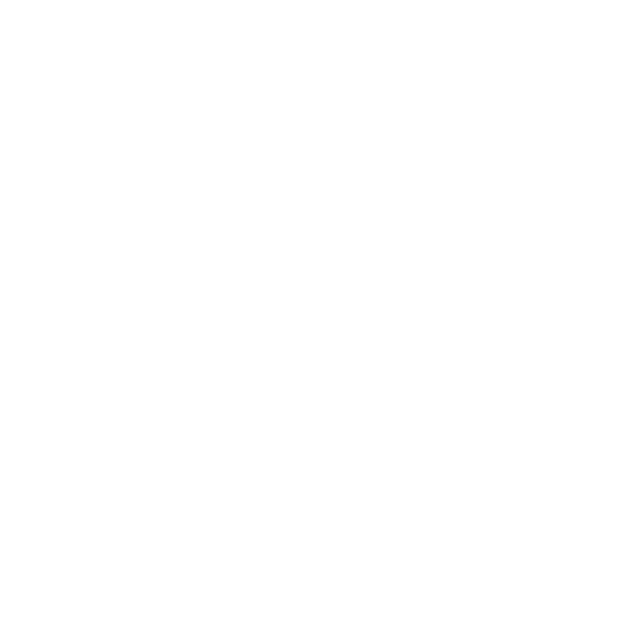
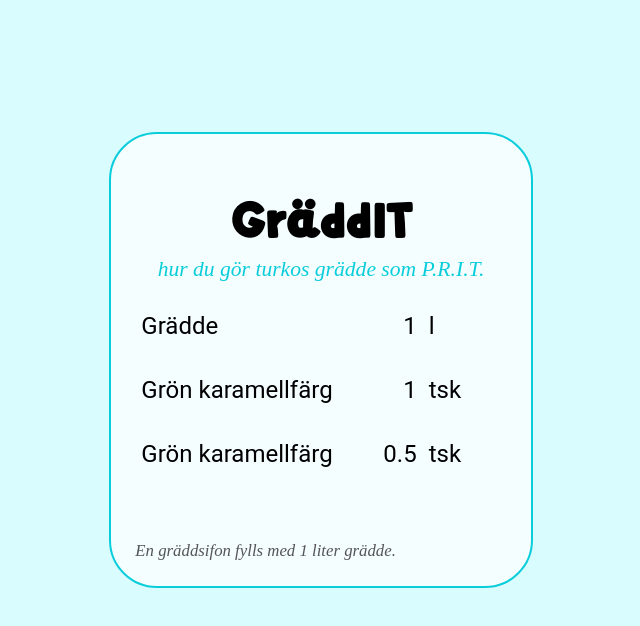
Before and after one commit to olillin/GraddIT, a website: page public/index.html in a window 1280 px wide. Shown: the whole page, without its empty margins (319-959 px from the left). Drawn offline with Linux system fonts and the light colour scheme.

Commit message:
Add page content

```diff
--- a/public/app.js
+++ b/public/app.js
@@ -0,0 +1,30 @@
+/** @type {HTMLInputElement} */
+const gradde = document.getElementById('gradde')
+/** @type {HTMLInputElement} */
+const bla = document.getElementById('bla')
+/** @type {HTMLInputElement} */
+const gron = document.getElementById('gron')
+
+const ratios = {
+    gradde: 1,
+    bla: 1,
+    gron: 0.5,
+}
+
+gradde?.addEventListener('change', e => {
+    const value = e.currentTarget.value
+    bla.value = ratios.bla * value / ratios.gradde
+    gron.value = ratios.gron * value / ratios.gradde
+})
+bla?.addEventListener('change', e => {
+    const value = e.currentTarget.value
+    gradde.value = ratios.gradde * value / ratios.bla
+    gron.value = ratios.gron * value / ratios.bla
+})
+gron?.addEventListener('change', e => {
+    const value = e.currentTarget.value
+    gradde.value = ratios.gradde * value / ratios.gron
+    bla.value = ratios.bla * value / ratios.gron
+})
+
+gradde.dispatchEvent(new Event('change'))
--- a/public/index.html
+++ b/public/index.html
@@ -7,16 +7,31 @@
     <meta name="viewport" content="width=device-width, initial-scale=1.0">
     <title>Turkos Grädde</title>
     <link rel="stylesheet" href="/style.css">
-    <script src="/app.js"></script>
+    <script src="/app.js" defer></script>
 </head>
 
 <body>
-    <section>
+    <main>
+        <header>
+            <h1>GräddIT</h1>
+            <p class="tagline">hur du gör turkos grädde som P.R.I.T.</hsubt>
+        </header>
+        <div class="ingredients">
+            <span class="ingredient">Grädde</span>
+            <input type="text" name="gradde" id="gradde" value="1">
+            <span class="unit">l</span>
 
-    </section>
-    <section>
+            <span class="ingredient">Grön karamellfärg</span>
+            <input type="text" name="bla" id="bla" value="1">
+            <span class="unit">tsk</span>
 
-    </section>
+            <span class="ingredient">Grön karamellfärg</span>
+            <input type="text" name="gron" id="gron" value="1">
+            <span class="unit">tsk</span>
+        </div>
+
+        <span class="extra">En gräddsifon fylls med 1 liter grädde.</span>
+    </main>
 </body>
 
 </html>
--- a/public/style.css
+++ b/public/style.css
@@ -0,0 +1,131 @@
+@font-face {
+    font-family: Zyzol;
+    src: url('Zyzol.otf');
+}
+
+:root {
+    --color-text: #000000;
+    --color-background: #d9fcff;
+    --color-frame: #f5feff;
+    --color-border: #09cdda;
+    --color-tagline: #09cdda;
+    --color-extra: #555555;
+
+    --font-header: Zyzol, Roboto, Arial, sans;
+    --font-sans: Roboto, Arial, sans;
+    --font-serif: serif;
+}
+
+body {
+    margin: 0 !important;
+    height: 90vh;
+    color: var(--color-text);
+    background-color: var(--color-background);
+    font-family: var(--font-sans);
+
+    font-size: 1.5em;
+
+    display: flex;
+    justify-content: center;
+    align-items: baseline;
+
+    overflow-x: hidden;
+}
+
+h1, h2, h3, h4, h5, h6 {
+    font-family: var(--font-header);
+}
+
+main {
+    padding: 1em;
+    border: 2px solid var(--color-border);
+    border-radius: 2em;
+    background-color: var(--color-frame);
+    min-height: max-content;
+}
+
+header > * {
+    display: flex;
+    justify-content: center;
+}
+
+header > h1 {
+    margin-bottom: 0;
+}
+
+.tagline {
+    color: var(--color-tagline);
+    margin-top: 0;
+    font-family: var(--font-serif);
+    font-style: italic;
+    font-size: 0.9em;
+}
+
+.ingredients {
+    margin: 1em auto 1.5em;
+    max-width: max-content;
+
+    display: grid;
+
+    grid-template-columns: auto 1fr 1fr;
+}
+
+.ingredients > * {
+    display: inline;
+    padding: 0.25em;
+    align-self: center;
+}
+
+.ingredients > input {
+    border-radius: 0.5em;
+    border: none;
+    background-color: transparent;
+    text-align: right;
+    width: 3em;
+
+    font-family: var(--font-sans);
+    font-size: 1em;
+
+    margin-bottom: 1em;
+}
+
+.ingredients > .unit {
+    margin-bottom: 1em;
+}
+
+.extra {
+    font-family: var(--font-serif);
+    font-size: 0.7em;
+    color: var(--color-extra);
+    font-style: italic;
+}
+
+@media screen and (max-width: 400px) {
+    body {
+        background-color: var(--color-frame);
+    }
+
+    main {
+        border: none;
+        border-radius: 0;
+    }
+
+    .ingredients {
+        grid-template-columns: min-content 1fr;
+    }
+
+    .ingredients .ingredient {
+        grid-column-start: span 2;
+        margin-bottom: -0.25em;
+    }
+}
+
+@media screen and (min-width: 401px) {
+    body {
+        align-items: center;
+    }
+
+    .ingredients .ingredient {
+        margin-bottom: 1em;
+    }
+}
```
Also changed, not shown: public/Zyzol.otf (added).
